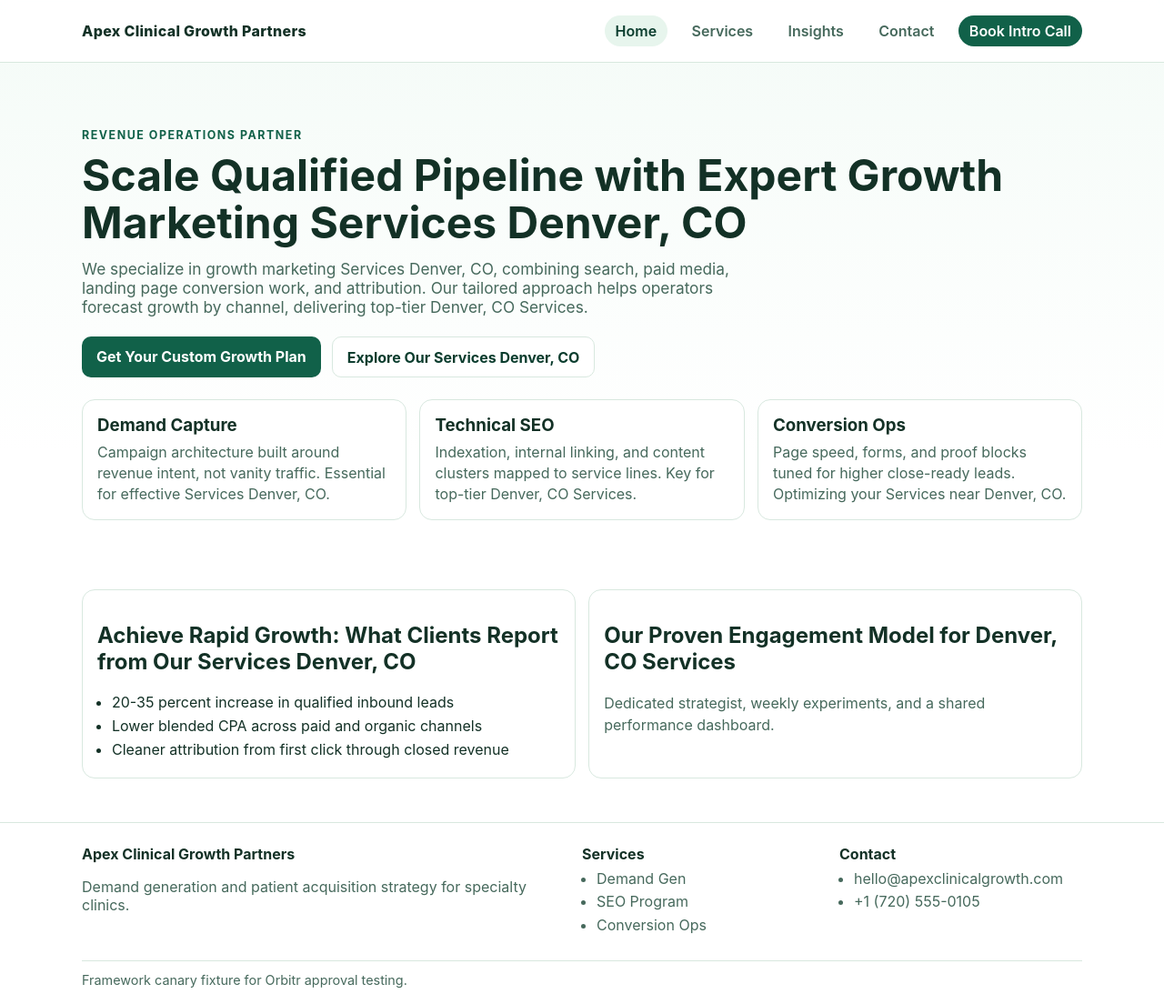
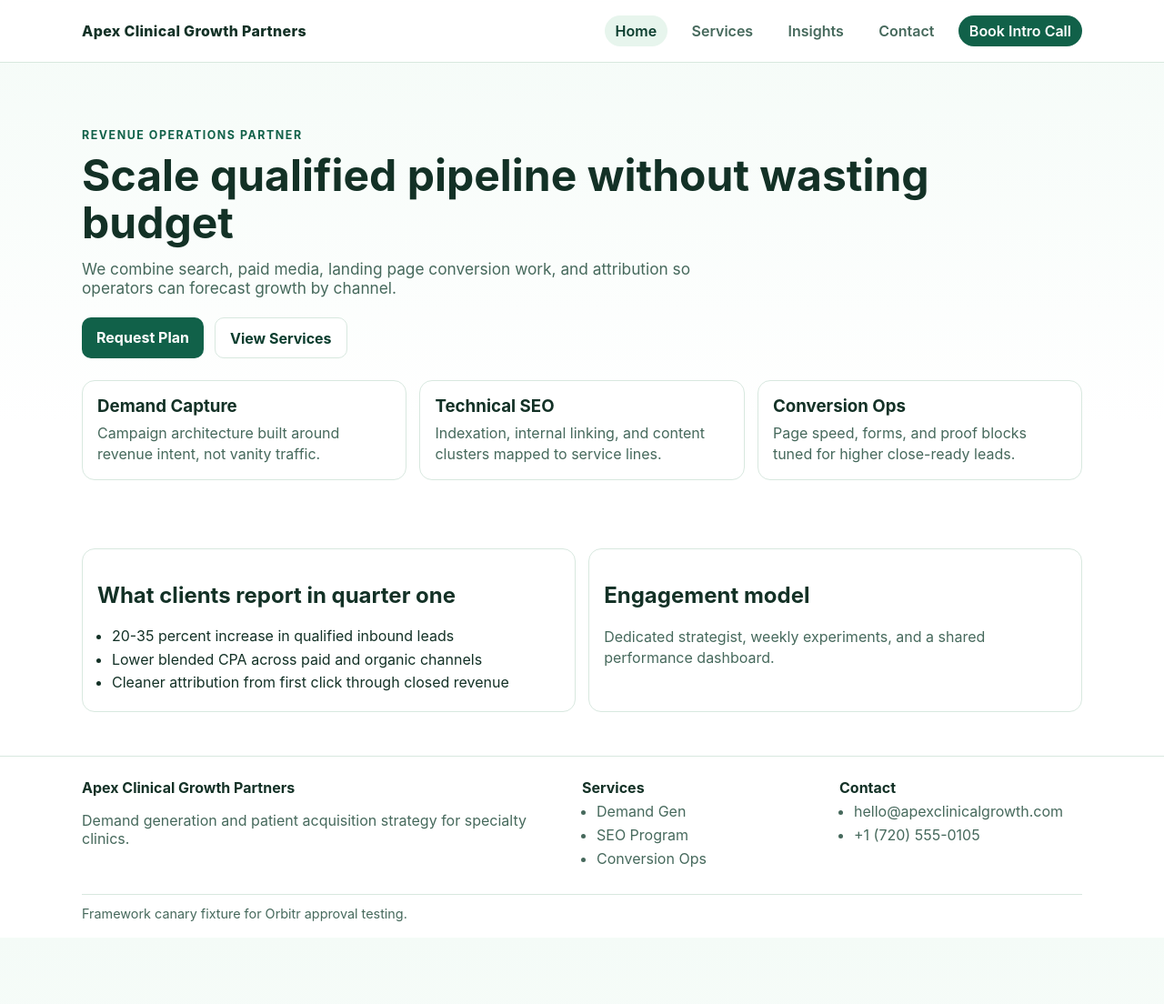
Before and after one commit to prjctlphbt/orbitr-canary-angular-20260228, a Jekyll site: the page index.html, which Jekyll copies as it is, in a window 1280 px wide and 1104 px high. Shown: the whole window at 91% size. Built offline with Jekyll 4.4.1, drawn with Linux system fonts in a browser that asks for light colours.

Commit message:
Rollback: Revert changes to index.html

```diff
--- a/index.html
+++ b/index.html
@@ -1,47 +1,57 @@
-<!DOCTYPE html>
-
+<!doctype html>
 <html lang="en">
   <head>
-<meta charset="utf-8"/>
-<meta content="width=device-width, initial-scale=1.0" name="viewport"/>
-<meta content="Apex Clinical Growth Partners offers specialized growth marketing Services Denver, CO, helping local operators scale qualified pipeline with accountable digital marketing. Discover our expert Services near Denver, CO." name="description"/>
-<title>Apex Clinical Growth Partners | Growth Marketing Services Denver, CO</title>
-<link href="https://orbitr-canary-angular-20260228.pages.dev/" rel="canonical"/>
-<link href="/assets/styles.css" rel="stylesheet">
-</link></head>
+    <meta charset="UTF-8" />
+    <meta name="viewport" content="width=device-width, initial-scale=1.0" />
+    <meta name="description" content="Apex Clinical Growth Partners helps local service operators scale qualified pipeline with accountable digital marketing." />
+    <title>Apex Clinical Growth Partners | Growth Marketing</title>
+    <link rel="canonical" href="https://orbitr-canary-angular-20260228.pages.dev/">
+    <link rel="stylesheet" href="/assets/styles.css" />
+<script type="application/ld+json">
+{
+  "@context": "https://schema.org",
+  "@type": "AutoRepair",
+  "name": "Orbitr Canary Angular 20260228",
+  "url": "https://orbitr-canary-angular-20260228.pages.dev",
+  "telephone": "(720) 555-0105"
+}
+</script>
+</head>
   <body>
-<app-root data-framework="angular" ng-version="17.3.0">
+
+<app-root ng-version="17.3.0" data-framework="angular">
     <header>
       <div class="container navbar">
         <a class="brand" href="/">Apex Clinical Growth Partners</a>
-<button aria-label="Open menu" class="nav-toggle" data-nav-toggle="" type="button">Menu</button>
-<nav aria-label="Primary" class="nav-links" data-nav-links="" data-open="false">
-<a aria-current="page" href="/">Home</a>
-<a href="/services/">Services</a>
-<a href="/blog/insights/">Insights</a>
-<a href="/contact/">Contact</a>
+        <button class="nav-toggle" type="button" data-nav-toggle aria-label="Open menu">Menu</button>
+        <nav class="nav-links" data-nav-links data-open="false" aria-label="Primary">
+          <a href="/" aria-current="page">Home</a>
+          <a href="/services/" >Services</a>
+          <a href="/blog/insights/" >Insights</a>
+          <a href="/contact/" >Contact</a>
           <a class="cta" href="/contact/">Book Intro Call</a>
         </nav>
       </div>
     </header>
     <main class="container">
+
       <section class="hero">
         <span class="kicker">Revenue Operations Partner</span>
-<h1>Scale Qualified Pipeline with Expert Growth Marketing Services Denver, CO</h1>
-<p class="subhead">We specialize in growth marketing Services Denver, CO, combining search, paid media, landing page conversion work, and attribution. Our tailored approach helps operators forecast growth by channel, delivering top-tier Denver, CO Services.</p>
+        <h1>Scale qualified pipeline without wasting budget</h1>
+        <p class="subhead">We combine search, paid media, landing page conversion work, and attribution so operators can forecast growth by channel.</p>
         <div class="actions">
-<a class="btn primary" href="/contact/">Get Your Custom Growth Plan</a>
-<a class="btn ghost" href="/services/">Explore Our Services Denver, CO</a>
+          <a class="btn primary" href="/contact/">Request Plan</a>
+          <a class="btn ghost" href="/services/">View Services</a>
         </div>
         <div class="grid">
-<article class="card"><h3>Demand Capture</h3><p>Campaign architecture built around revenue intent, not vanity traffic. Essential for effective Services Denver, CO.</p></article>
-<article class="card"><h3>Technical SEO</h3><p>Indexation, internal linking, and content clusters mapped to service lines. Key for top-tier Denver, CO Services.</p></article>
-<article class="card"><h3>Conversion Ops</h3><p>Page speed, forms, and proof blocks tuned for higher close-ready leads. Optimizing your Services near Denver, CO.</p></article>
+          <article class="card"><h3>Demand Capture</h3><p>Campaign architecture built around revenue intent, not vanity traffic.</p></article>
+          <article class="card"><h3>Technical SEO</h3><p>Indexation, internal linking, and content clusters mapped to service lines.</p></article>
+          <article class="card"><h3>Conversion Ops</h3><p>Page speed, forms, and proof blocks tuned for higher close-ready leads.</p></article>
         </div>
       </section>
       <section class="section">
         <article class="card">
-<h2>Achieve Rapid Growth: What Clients Report from Our Services Denver, CO</h2>
+          <h2>What clients report in quarter one</h2>
           <ul>
             <li>20-35 percent increase in qualified inbound leads</li>
             <li>Lower blended CPA across paid and organic channels</li>
@@ -49,7 +59,7 @@
           </ul>
         </article>
         <article class="card">
-<h2>Our Proven Engagement Model for Denver, CO Services</h2>
+          <h2>Engagement model</h2>
           <p>Dedicated strategist, weekly experiments, and a shared performance dashboard.</p>
         </article>
       </section>
@@ -79,5 +89,6 @@
       <div class="container small-note">Framework canary fixture for Orbitr approval testing.</div>
     </footer>
 </app-root>
+    <script src="/assets/site.js"></script>
   </body>
 </html>
```
Lines whose indentation alone changed are shown as unchanged.
